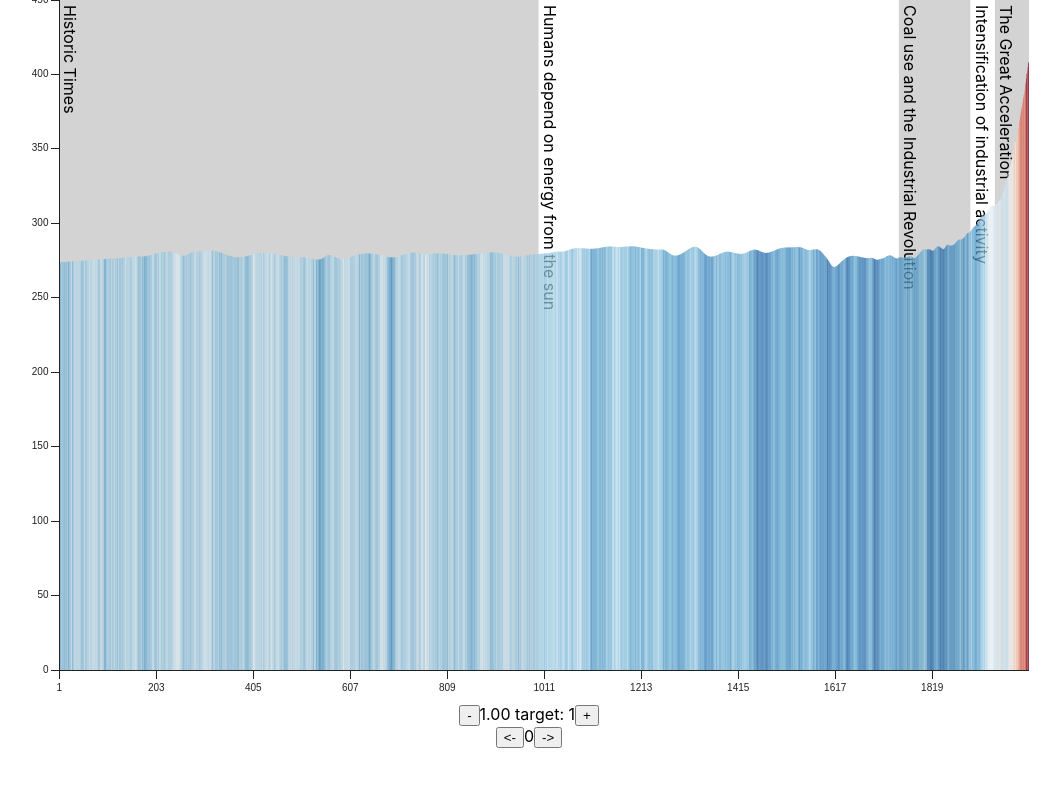
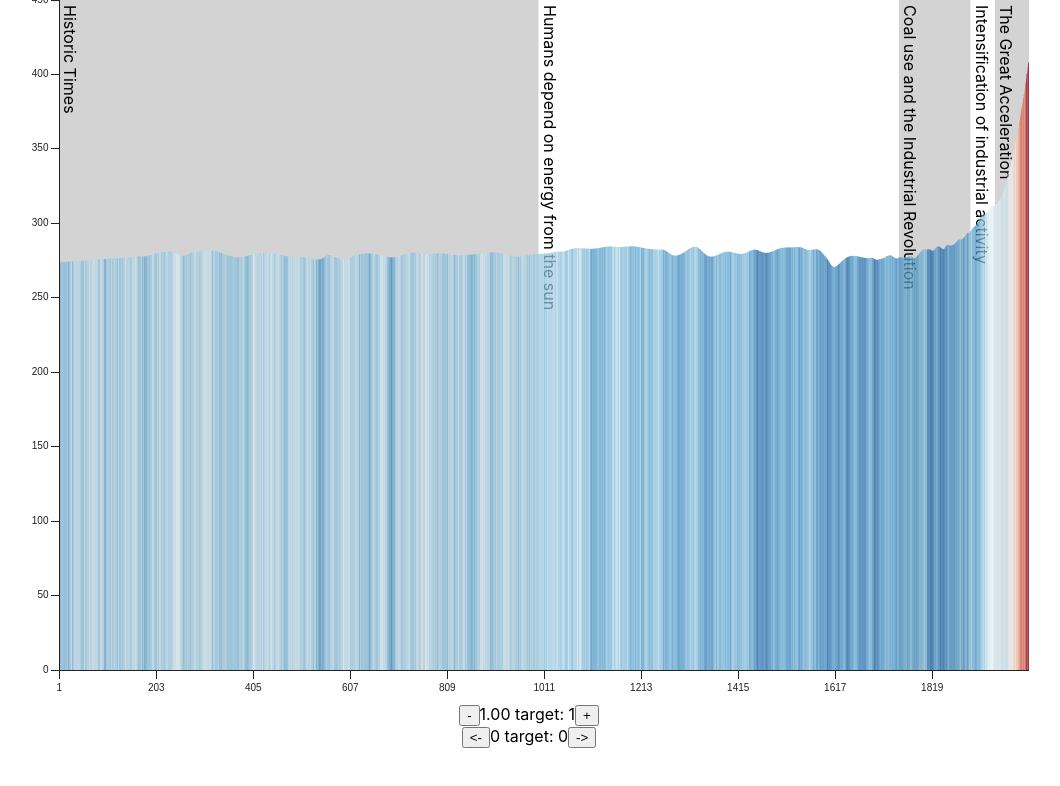
Before and after one commit to danni/icecore-demo, a React (Create React App) app: page / in a window 1280 px wide. Shown: the top 786 px of the page, without its empty margins (111-1171 px from the left). Built offline with nearby package versions, Linux system fonts and the light colour scheme; some icons are missing.

Commit message:
Inertial panning

```diff
--- a/src/App.tsx
+++ b/src/App.tsx
@@ -9,6 +9,7 @@ import { ScaleBand, ScaleLinear } from "d3-scale";
 
 import "./App.css";
 import useTweenState from "./useTweenState";
+import useInertialState from "./useInertialState";
 import rawData from "./data.json";
 
 function clamp(value: number, min: number, max: number): number {
@@ -54,9 +55,8 @@ function ContextBlocks({
   const blocks = useMemo(
     () =>
       context.map(({ x1, x2, c, label }) => (
-        <Group left={xScale(x1)}>
+        <Group key={x1} left={xScale(x1)}>
           <rect
-            key={x1}
             x={0}
             width={xScale(x2 - x1 + 1)}
             y={0}
@@ -206,7 +206,7 @@ function App() {
 
   const [panning, setPanning] = useState<boolean>(false);
   const [xScale, setXScale, xScaleTarget] = useTweenState(1);
-  const [xOffset, setXOffset] = useState<number>(0);
+  const [xOffset, setXOffset, xOffsetTarget] = useInertialState(0);
 
   // A function to clamp the xOffset to the visisble data
   const xOffsetClamp = useCallback(
@@ -223,7 +223,7 @@ function App() {
         onMouseDown={() => setPanning(true)}
         onMouseUp={() => setPanning(false)}
         onMouseMove={(event) =>
-          panning && setXOffset(xOffsetClamp(xOffset + event.movementX))
+          panning && setXOffset(xOffsetClamp(xOffsetTarget + event.movementX))
         }
       >
         <Graph
@@ -247,9 +247,9 @@ function App() {
 
       {/* Pan controls */}
       <div>
-        <button onClick={() => setXOffset(xOffset - 10)}>&lt;-</button>
-        {xOffset}
-        <button onClick={() => setXOffset(xOffset + 10)}>-&gt;</button>
+        <button onClick={() => setXOffset(xOffsetTarget - 10)}>&lt;-</button>
+        {xOffset} target: {xOffsetTarget}
+        <button onClick={() => setXOffset(xOffsetTarget + 10)}>-&gt;</button>
         {panning && "panning"}
       </div>
     </div>
--- /dev/null
+++ b/src/useInertialState.ts
@@ -0,0 +1,94 @@
+import { useCallback, useRef, useState, useEffect } from "react";
+
+export default function useInertialState(
+  initialValue: number,
+  zeta: number = 10, // damping factor
+  threshold: number = 1 // damping threshold
+): [number, (target: number) => void, number] {
+  // State tracking for the caller
+  const [value, setValue] = useState<number>(initialValue);
+  const [target, _setTarget] = useState<number>(initialValue);
+
+  // Refs to our own values we can access in memoized callbacks
+  const previousValue = useRef<number>(initialValue);
+  const previousTimestamp = useRef<DOMHighResTimeStamp>(0);
+  const targetValue = useRef<number>(initialValue);
+  const velocity = useRef<number>(0);
+  const animateRef = useRef<number>(0);
+
+  // Wrapper to set all values at once
+  const setTarget = useCallback((value: number) => {
+    targetValue.current = value;
+    _setTarget(value);
+  }, []);
+
+  // inertial movement of the value
+  // This will keep retriggering until we hit the dampening threshold
+  // or new manual forcing takes over the animateRef
+  const inertial = useCallback(
+    (timestamp: DOMHighResTimeStamp) => {
+      const dt = (timestamp - previousTimestamp.current) / 1000;
+
+      // Dampen the velocity
+      velocity.current -= velocity.current * zeta * dt;
+
+      // Calculate the next value
+      const next = Math.round(targetValue.current + velocity.current * dt);
+
+      previousValue.current = targetValue.current;
+      previousTimestamp.current = timestamp;
+
+      setValue(next);
+      setTarget(next);
+
+      // If we're still above the dampening threshold, schedule another animation
+      // frame
+      if (Math.abs(velocity.current) > threshold) {
+        animateRef.current = requestAnimationFrame(inertial);
+      } else {
+        velocity.current = 0;
+      }
+    },
+    [setValue, setTarget, zeta, threshold]
+  );
+
+  // manual forcing of the value, e.g. on mouse move
+  // (done as an animation callback to throttle the UI)
+  const manualForcing = useCallback(
+    (timestamp: DOMHighResTimeStamp) => {
+      // Calculate the velocity between this frame and the last
+      const dt = (timestamp - previousTimestamp.current) / 1000;
+      velocity.current = (targetValue.current - previousValue.current) / dt;
+
+      previousValue.current = targetValue.current;
+      previousTimestamp.current = timestamp;
+
+      // Update the React state with this value
+      setValue(targetValue.current);
+
+      // Request an inertial animation
+      animateRef.current = requestAnimationFrame(inertial);
+    },
+    [inertial]
+  );
+
+  // Cancel any animation on unmount
+  useEffect(() => {
+    return () => cancelAnimationFrame(animateRef.current);
+  }, []);
+
+  // State setter returned to the caller
+  const setManualForcing = useCallback(
+    (value: number) => {
+      setTarget(value); // Track this for the caller
+
+      // Request the state updated in an animation frame to throttle the
+      // update rate
+      cancelAnimationFrame(animateRef.current);
+      animateRef.current = requestAnimationFrame(manualForcing);
+    },
+    [setTarget, manualForcing]
+  );
+
+  return [value, setManualForcing, target];
+}
--- a/src/useTweenState.ts
+++ b/src/useTweenState.ts
@@ -14,7 +14,7 @@ export default function useTweenState(
   initialValue: number,
   duration: number = 400, // ms
   easingFunction: EasingFunction = easeInOutQuad
-): [number, (target: number) => void, number, boolean] {
+): [number, (target: number) => void, number] {
   // State vectors for rerendering react
   const [value, _setValue] = useState<number>(initialValue);
   const [target, _setTarget] = useState<number>(initialValue);
@@ -84,7 +84,7 @@ export default function useTweenState(
     [animate, setTarget]
   );
 
-  return [value, setTargetValue, target, value !== target];
+  return [value, setTargetValue, target];
 }
 
 // @see https://gist.github.com/gre/1650294
```
